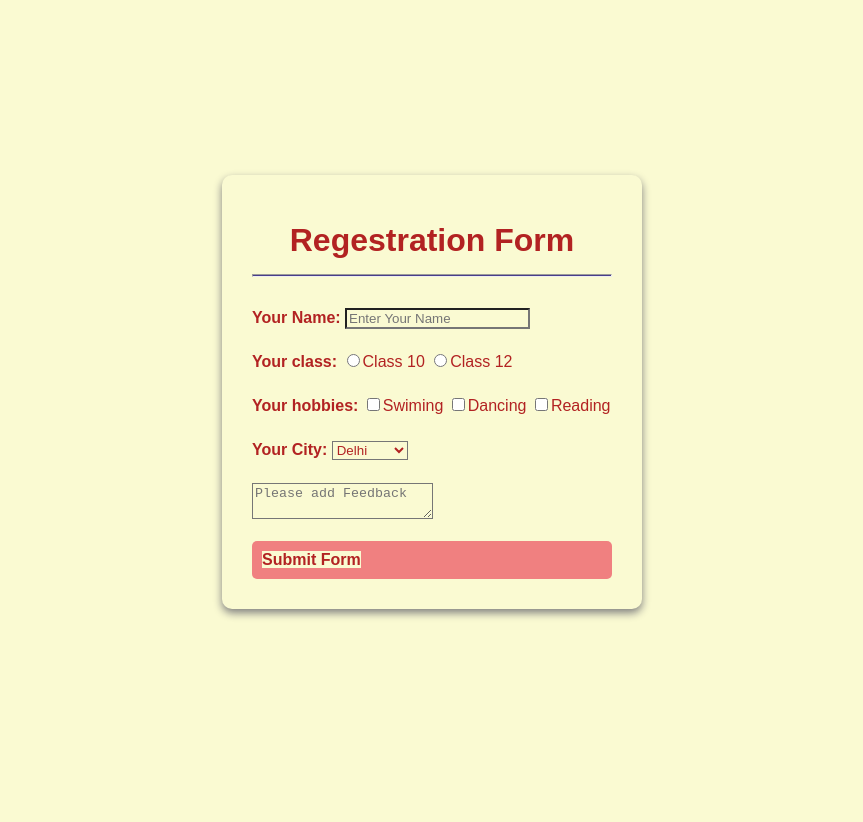
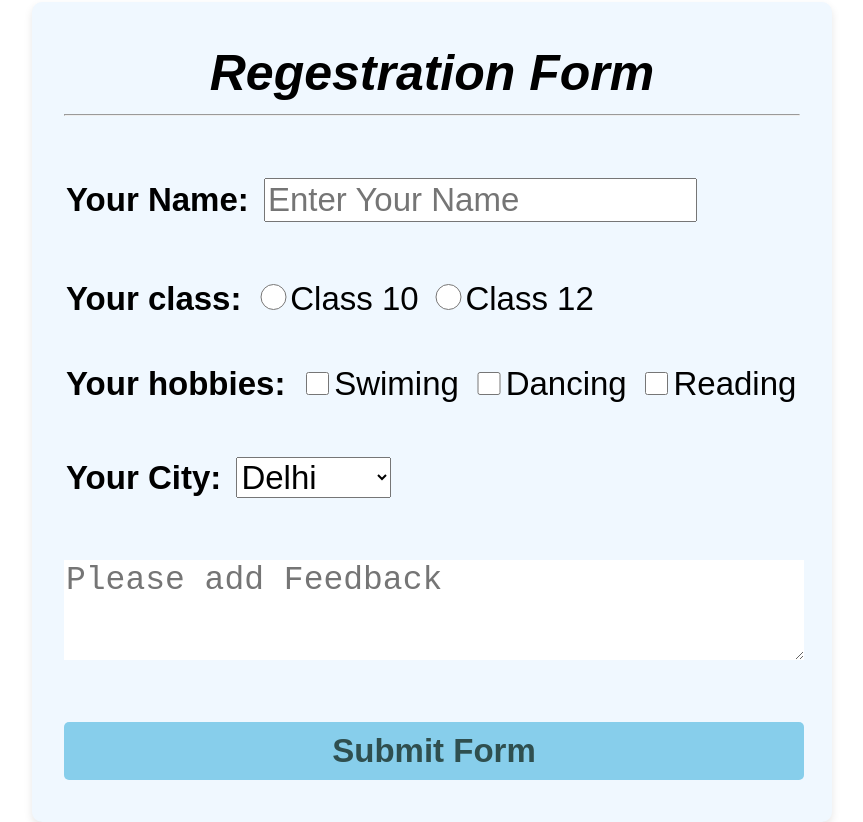
Before and after one commit to khatrimrehan/Regestration_Form, a plain HTML site: page index.html in a window 1280 px wide. Shown: the whole page, without its empty margins (208-1071 px from the left). Before the commit the page ends 800 px from the top, so only its background shows below. Drawn offline with Linux system fonts and the light colour scheme.

Commit message:
Update style.css

```diff
--- a/style.css
+++ b/style.css
@@ -1,19 +1,19 @@
-h1 {
-    color:firebrick;
-     padding: 2.5px;
-    text-align : center
+*
+{
+    box-sizing:border-box;
+    margin: 12px 2px;
+    font-size: 33px;
 
 }
-
-*{
-    color: firebrick;
-    background-color: lightgoldenrodyellow;
-    background: height: 10%;
-    text-align : justify
-
+h1{
+    font-size: 50px;
+    font-family:sans-serif;
+    font-style: oblique
 
 }
 body{
+    align-content: center;
+    padding: 30px;
     background-size: cover;
             background-position: center;
             font-family: Arial, sans-serif;
@@ -22,23 +22,26 @@ body{
             align-items: center;
             height: 100vh;
             margin: 0;
-    line-height : 22px;
+
+}
 
 
 
-}
- form {
-            background-color: goldenrodyellow; /* Semi-transparent background */
+   .container {
+            background-color:aliceblue;/* Semi-transparent background */
             padding: 30px;
             border-radius: 10px;
-            box-shadow: 0 4px 8px grey;
-            width:360px;
+            box-shadow: 0 4px 8px rgba(0.1, 0, 0, 0.1);
+            width: 800px;
+}
+
+
 
  button {
             width: 100%;
             padding: 10px;
-            background-color:lightcoral;
-            color: white;
+            background-color:skyblue;
+            color: darkslategray;
             border: none;
             border-radius: 5px;
             cursor: pointer;
@@ -46,17 +49,28 @@ body{
         }
 
         button:hover {
-            background-color:darkgreen;
-            background-color:darkgreen;
+            background-color:dodgerblue;
 
 
 
+}
 
-form{
-    height: 520px;
-    width:520px;
-
-    border: 1px solid black;
-
-border-radius: 10%;
+           input[type=radio]
+ {
+    border: 0px;
+    width: 4%;
+    height: .8em;
 }
+ input[type=checkbox]
+ {
+    border: 0px;
+    width: 4%;
+    height: .7em;
+}
+textarea
+     {
+    border: 0px;
+    width: 100%;
+    height: 100px;
+}
+}
```
